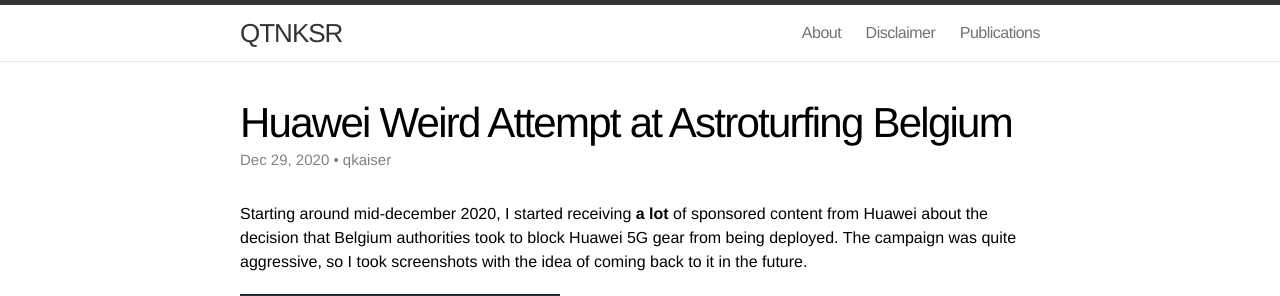
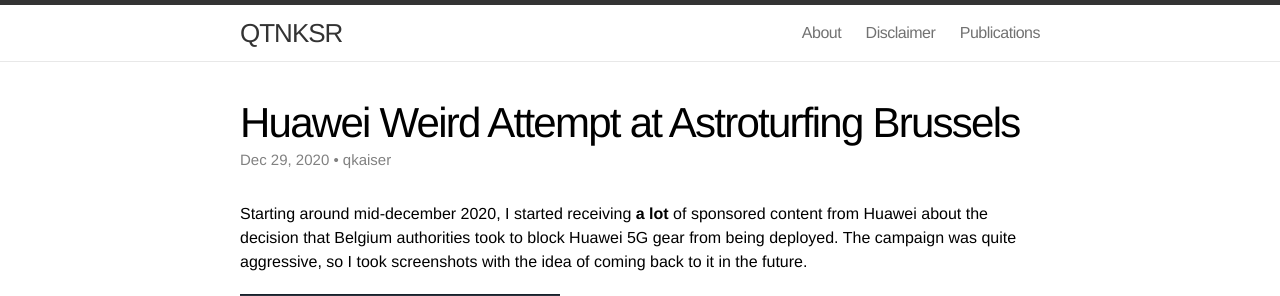
Before and after one commit to qkaiser/qkaiser.github.io, a Jekyll site: the page built from _posts/2020-12-29-huawei-astroturfing.markdown, in a window 1280 px wide and 900 px high. Shown: the top 296 px of the window. Built offline with Jekyll 4.4.1, drawn with Linux system fonts in a browser that asks for light colours; comment, search, counter and statistics services are not loaded.

Commit message:
Update title and tag.

```diff
--- a/_posts/2020-12-29-huawei-astroturfing.markdown
+++ b/_posts/2020-12-29-huawei-astroturfing.markdown
@@ -1,11 +1,11 @@
 ---
 layout: post
-title:  "Huawei Weird Attempt at Astroturfing Belgium"
+title:  "Huawei Weird Attempt at Astroturfing Brussels"
 image: /assets/morty_is_everything_a_camera.jpeg
 author: qkaiser
 date:   2020-12-29 10:00:00
 comments: true
-categories: reversing
+categories: osint
 ---
 
 Starting around mid-december 2020, I started receiving **a lot** of sponsored content from Huawei about the decision that Belgium authorities took to block Huawei 5G gear from being deployed. The campaign was quite aggressive, so I took screenshots with the idea of coming back to it in the future.
```
